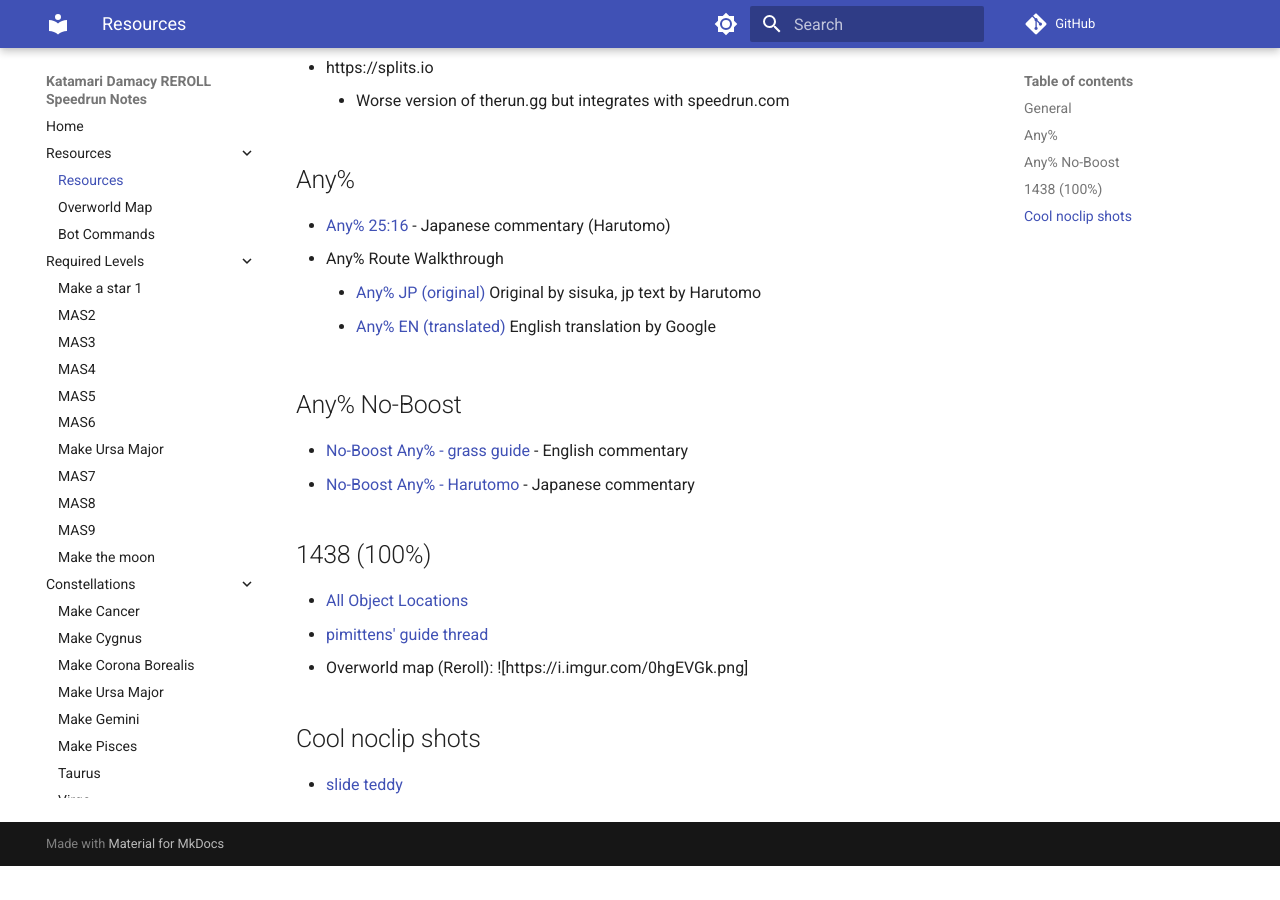
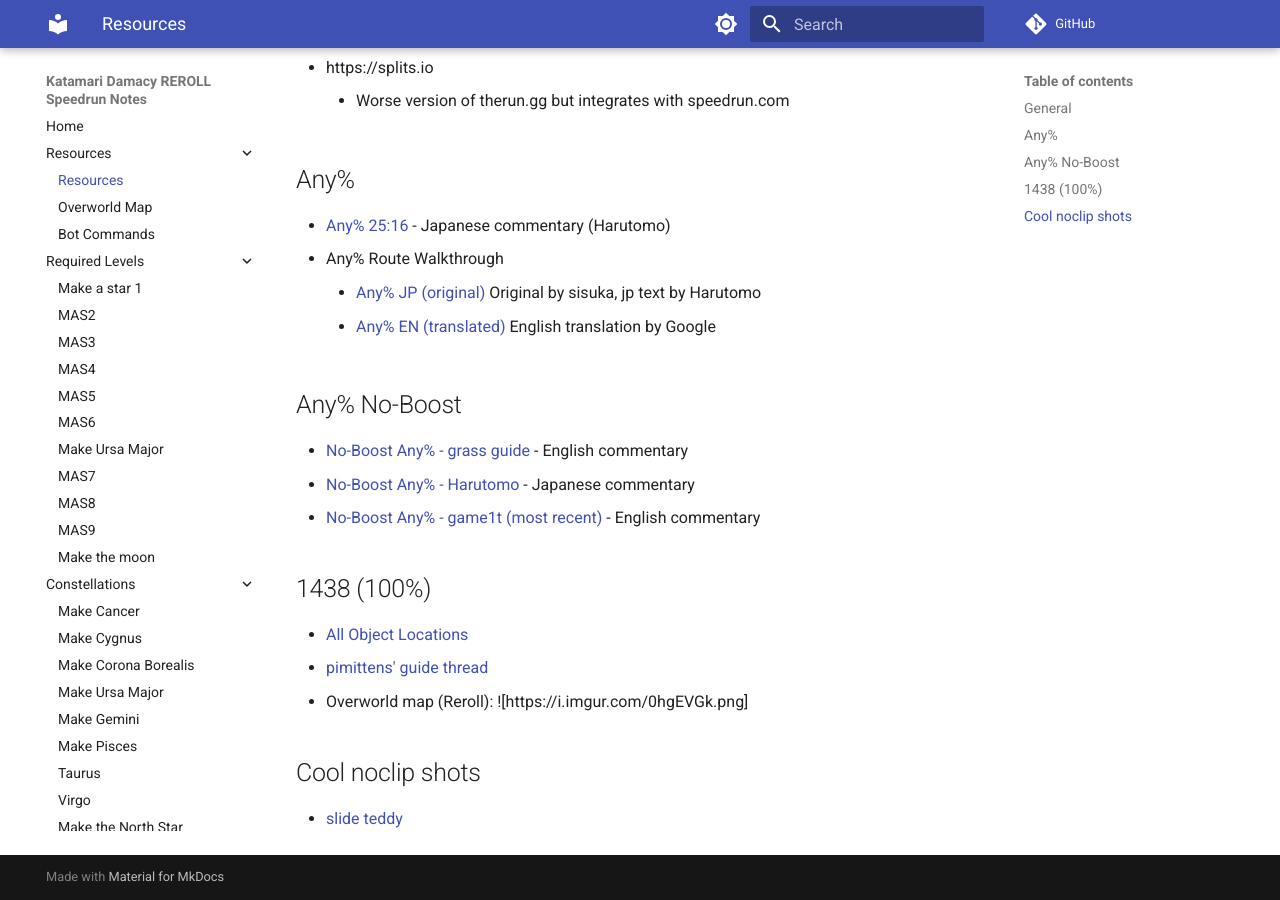
Before and after one commit to shookietea/reroll-notes, an MkDocs documentation site: the page built from docs/resources.md, in a window 1280 px wide and 900 px high, scrolled down 512 px. Built offline with MkDocs 1.6.1 and Material for MkDocs 9.7.7, drawn with Linux system fonts in a browser that asks for light colours; comment, search, counter and statistics services are not loaded; before the commit the page ends 1378 px from its top, so only the background shows below that.

Commit message:
add game1t's guide + think of better location for guides

```diff
--- a/docs/resources.md
+++ b/docs/resources.md
@@ -25,6 +25,7 @@
 ---
 - [No-Boost Any% - grass guide](https://www.twitch.tv/videos/539063804) - English commentary
 - [No-Boost Any% - Harutomo](https://www.twitch.tv/videos/1289867127?t=0h0m1s) - Japanese commentary
+- [No-Boost Any% - game1t (most recent)](https://www.twitch.tv/collections/MxiHZdJPLheJ4Q) - English commentary
 
 1438 (100%)
 ---
```
